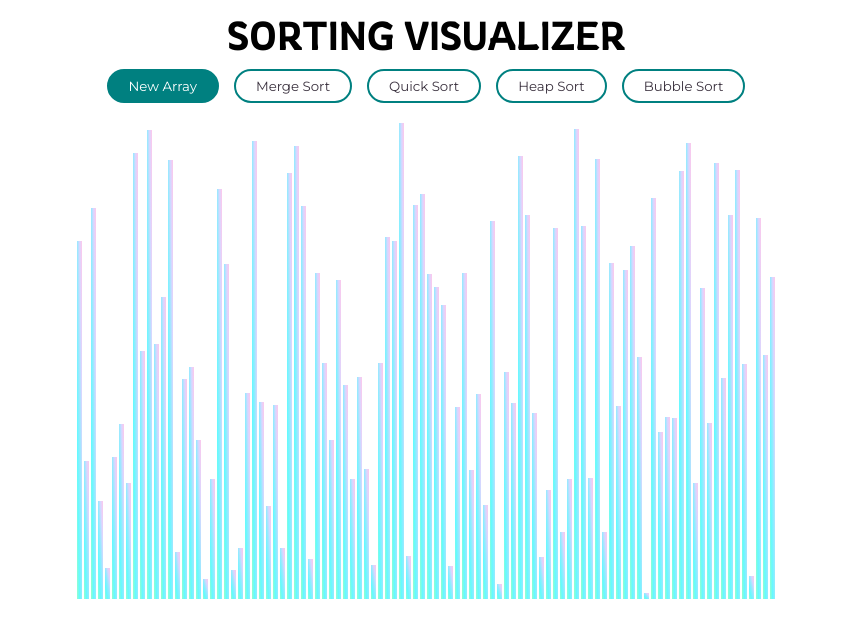
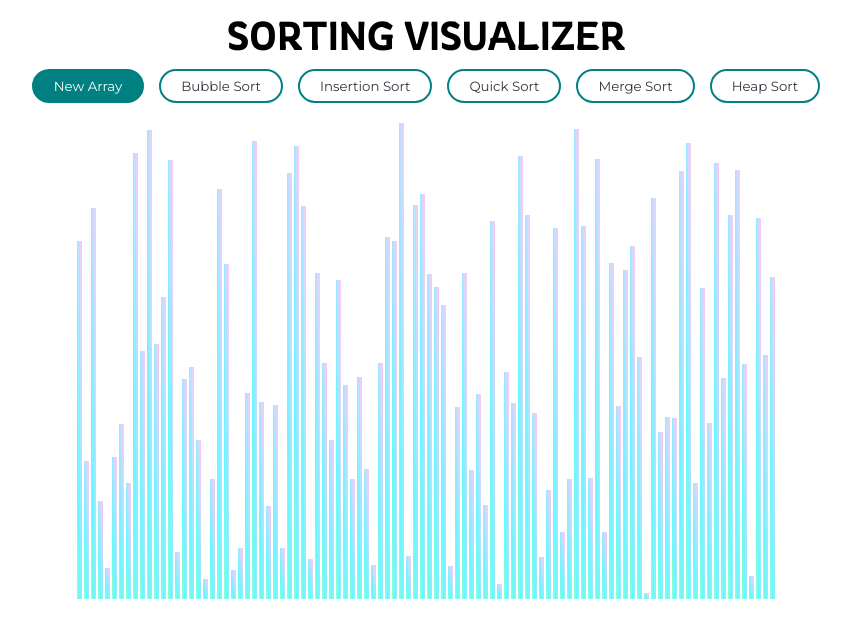
Before and after one commit to KikkiC/sorting-visualizer, a React (Create React App) app: page / in a window 1280 px wide. Shown: the top 638 px of the page, without its empty margins (214-1065 px from the left). Built offline with nearby package versions, Linux system fonts and the light colour scheme.

Commit message:
added insertionSort method

```diff
--- a/src/SortingAlgorithms/BubbleSort.js
+++ b/src/SortingAlgorithms/BubbleSort.js
@@ -1,4 +1,4 @@
-// Original bubbleSort function without animations
+// Original bubbleSort function with animations [TEST]
 /* export function bubbleSortAnimations(array) {
     const animations = [];
     if (array.length <= 1) {
--- /dev/null
+++ b/src/SortingAlgorithms/InsertionSort.js
@@ -0,0 +1,49 @@
+// Original insertionSort function without animations
+/* export const insertionSort = array => {
+    for (let i = 1; i < array.length; i++) {
+        let temp = array[i];
+        let j = i - 1;
+        while (j >= 0 && array[j] > temp) {
+            array[j + 1] = array[j];
+            j--;
+        }
+        array[j + 1] = temp;
+    }
+    return array;
+} */
+
+export function insertionSortAnimations(array) {
+    let animations = [];
+    let auxiliaryArray = array.slice();
+    insertionSort(auxiliaryArray, animations);
+
+    array = auxiliaryArray;
+    return [animations, array];
+}
+
+function insertionSort(auxiliaryArray, animations) {
+    for (let i = 1; i < auxiliaryArray.length; i++) {
+        // Keep the current value of inserting element
+        let temp = auxiliaryArray[i];
+        let j = i - 1;
+        // Compare the values at index i and index j
+        animations.push(["compare1", i, j]);
+        animations.push(["compare2", i, j]);
+        while (j >= 0 && auxiliaryArray[j] > temp) {
+            // Overwrite the value with element at index j if the element
+            // at index j-1 is larger than the element of index j
+            animations.push(["overwrite", j + 1, auxiliaryArray[j]]);
+            auxiliaryArray[j + 1] = auxiliaryArray[j];
+            if (j >= 0) {
+                // Highlight the current index i comparing to index j
+                animations.push(["compare1", i, j]);
+                animations.push(["compare2", i, j]);
+            }
+            j--;
+        }
+        // Overwrite the first value that is larger than the temp with temp
+        animations.push(["overwrite", j + 1, temp]);
+        auxiliaryArray[j + 1] = temp;
+    }
+    return auxiliaryArray;
+}
--- a/src/SortingAlgorithms/MergeSort.js
+++ b/src/SortingAlgorithms/MergeSort.js
@@ -10,7 +10,6 @@
         mergeSort(firstHalf), mergeSort(secondHalf)
     );
 }
-
 function merge(firstHalf, secondHalf) {
     let result = [], leftIndex = 0, rightIndex = 0;
     while (leftIndex < firstHalf.length && rightIndex < secondHalf.length) {
@@ -36,7 +35,7 @@ export function mergeSortAnimations(array) {
 
   mergeSort(array, 0, array.length - 1, auxiliaryArray, animations);
   array = animations;
-    return [animations, array];
+  return array;
 }
 
 function mergeSort(mainArray, startIndex, endIndex, auxiliaryArray, animations) {
--- a/src/SortingVisualizer/SortingVisualizer.jsx
+++ b/src/SortingVisualizer/SortingVisualizer.jsx
@@ -3,6 +3,7 @@ import './SortingVisualizer.css';
 import {mergeSortAnimations} from '../SortingAlgorithms/MergeSort.js';
 import {bubbleSortAnimations} from '../SortingAlgorithms/BubbleSort.js';
 import {quickSortAnimations} from '../SortingAlgorithms/QuickSort.js';
+import {insertionSortAnimations} from '../SortingAlgorithms/InsertionSort.js';
 
 const ANIMATION_SPEED_PER_MS = 10;
 const ARRAY_BAR_NUMBER = 100;
@@ -41,10 +42,11 @@ export default class SortingVisualizer extends React.Component {
             <div className="array-container">
                 <div className="button-area">
                 <button className="primary-btn" onClick={() => this.resetArray()}>New Array</button>
+                <button onClick={() => this.bubbleSort()}>Bubble Sort</button>
+                <button onClick={() => this.insertionSort()}>Insertion Sort</button>
+                <button onClick={() => this.quickSort()}>Quick Sort</button>
                 <button onClick={() => this.mergeSort()}>Merge Sort</button>
-                <button onClick={() => this.quickSort()}>Quick Sort</button>
                 <button onClick={() => this.heapSort()}>Heap Sort</button>
-                <button onClick={() => this.bubbleSort()}>Bubble Sort</button>
                 </div>
                 {array.map((value, idx) => (
                     <div className="array-bar"
@@ -57,31 +59,7 @@ export default class SortingVisualizer extends React.Component {
         );
     }
 
-    mergeSort() {
-        const animations = mergeSortAnimations(this.state.array);
-        for (let i = 0; i < animations.length; i++) {
-        const arrayBars = document.getElementsByClassName('array-bar');
-        const colorChange = i % 3 !== 2;
-        if (colorChange) {
-            const [barOneIdx, barTwoIdx] = animations[i];
-            const barOneStyle = arrayBars[barOneIdx].style;
-            const barTwoStyle = arrayBars[barTwoIdx].style;
-            const color = i % 3 === 0 ? COMPARE_COLOR : FINISH_COLOR;
-            setTimeout(() => {
-                barOneStyle.background = color;
-                barTwoStyle.background = color;
-            }, i * ANIMATION_SPEED_PER_MS);
-        } else {
-            setTimeout(() => {
-                const [barOneIdx, newHeight] = animations[i];
-                const barOneStyle = arrayBars[barOneIdx].style;
-                barOneStyle.height = `${newHeight}px`;
-            }, i * ANIMATION_SPEED_PER_MS);
-        }
-    }
-  }
-
-    bubbleSort(){
+    bubbleSort() {
         const [animations] = bubbleSortAnimations(this.state.array);
         for (let i = 0; i < animations.length; i++) {
             const ColorChange = animations[i][0] === "compare1" || animations[i][0] === "compare2";
@@ -109,7 +87,35 @@ export default class SortingVisualizer extends React.Component {
         }
     }
 
-    quickSort(){
+    insertionSort() {
+        const [animations] = insertionSortAnimations(this.state.array);
+        for (let i = 0; i < animations.length; i++) {
+            const ColorChange = animations[i][0] === "compare1" || animations[i][0] === "compare2";
+            const arrayBars = document.getElementsByClassName('array-bar');
+            if (ColorChange) {
+                const color = (animations[i][0] === "compare1") ? COMPARE_COLOR : FINISH_COLOR;
+                const [, barOneIdx, barTwoIdx] = animations[i];
+                const barOneStyle = arrayBars[barOneIdx].style;
+                const barTwoStyle = arrayBars[barTwoIdx].style;
+                setTimeout(() => {
+                    barOneStyle.background = color;
+                    barTwoStyle.background = color;
+                }, i * ANIMATION_SPEED_PER_MS);
+            }
+            else {
+                const [, barIndex, newHeight] = animations[i];
+                if (barIndex === -1) {
+                    continue;
+                }
+                const barStyle = arrayBars[barIndex].style;
+                setTimeout(() => {
+                    barStyle.height = `${newHeight}px`;
+                }, i * ANIMATION_SPEED_PER_MS);
+            }
+        }
+    }
+
+    quickSort() {
         const [animations] = quickSortAnimations(this.state.array);
         for (let i = 0; i < animations.length; i++) {
             const ColorChange = animations[i][0] === "compare1" || animations[i][0] === "compare2";
@@ -122,7 +128,7 @@ export default class SortingVisualizer extends React.Component {
                 setTimeout(() => {
                     barOneStyle.background = color;
                     barTwoStyle.background = color;
-                }, i * 50);
+                }, i * ANIMATION_SPEED_PER_MS);
             }
             else {
                 const [, barIndex, newHeight] = animations[i];
@@ -132,12 +138,36 @@ export default class SortingVisualizer extends React.Component {
                 const barStyle = arrayBars[barIndex].style;
                 setTimeout(() => {
                     barStyle.height = `${newHeight}px`;
-                }, i * 50);
+                }, i * ANIMATION_SPEED_PER_MS);
             }
         }
     }
 
-    heapSort(){/*const javaScriptSortedArray = this.state.array.slice().sort((a, b) => a - b);
+    mergeSort() {
+        const animations = mergeSortAnimations(this.state.array);
+        for (let i = 0; i < animations.length; i++) {
+        const arrayBars = document.getElementsByClassName('array-bar');
+        const colorChange = i % 3 !== 2;
+        if (colorChange) {
+            const [barOneIdx, barTwoIdx] = animations[i];
+            const barOneStyle = arrayBars[barOneIdx].style;
+            const barTwoStyle = arrayBars[barTwoIdx].style;
+            const color = i % 3 === 0 ? COMPARE_COLOR : FINISH_COLOR;
+            setTimeout(() => {
+                barOneStyle.background = color;
+                barTwoStyle.background = color;
+            }, i * ANIMATION_SPEED_PER_MS);
+        } else {
+            setTimeout(() => {
+                const [barOneIdx, newHeight] = animations[i];
+                const barOneStyle = arrayBars[barOneIdx].style;
+                barOneStyle.height = `${newHeight}px`;
+            }, i * ANIMATION_SPEED_PER_MS);
+        }
+    }
+  }
+
+    heapSort() {/*const javaScriptSortedArray = this.state.array.slice().sort((a, b) => a - b);
         const bubbleSortArray = SortingAlgorithms.bubbleSortAnimations(this.state.array);
         console.log(equalArrays(javaScriptSortedArray, bubbleSortArray));*/}
 }
```
Also changed, not shown: src/SortingAlgorithms/HeapSort.js (added). Lines whose indentation alone changed are shown as unchanged.
